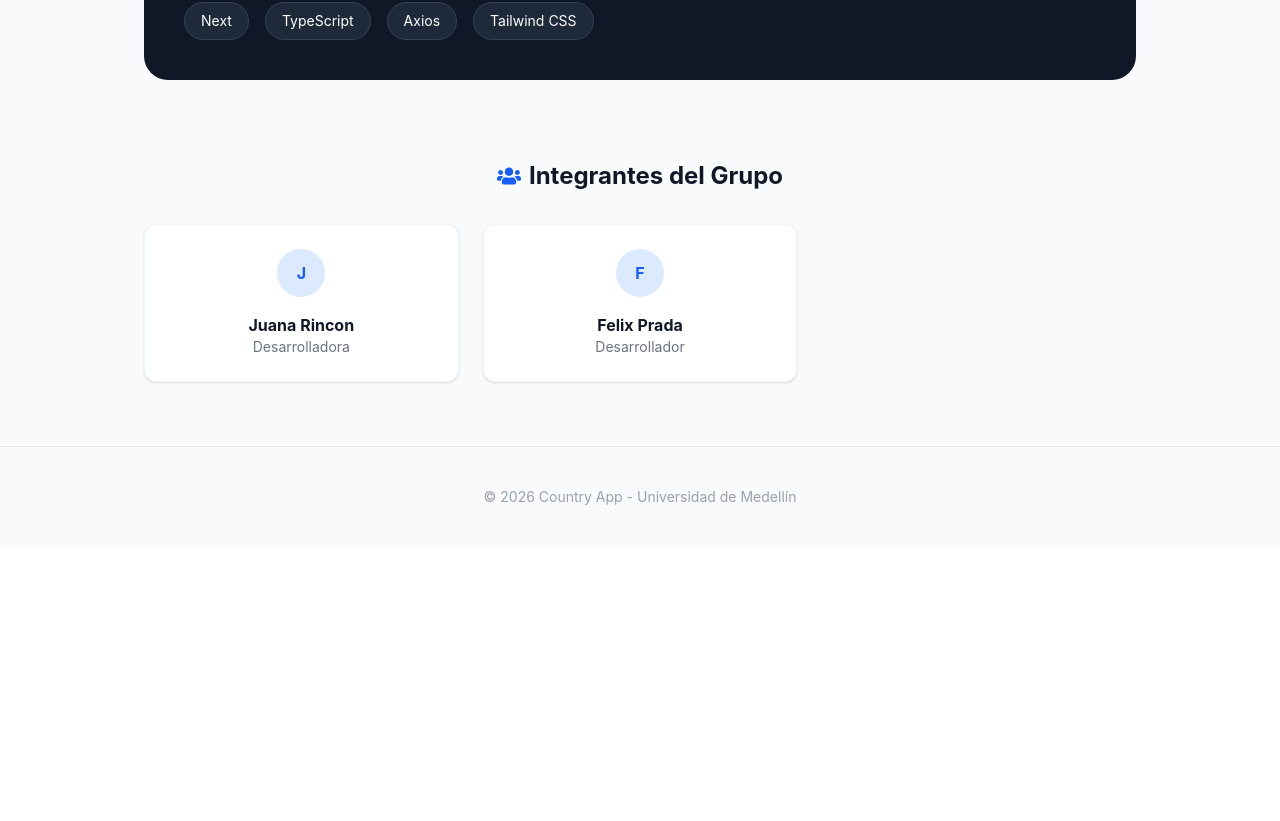
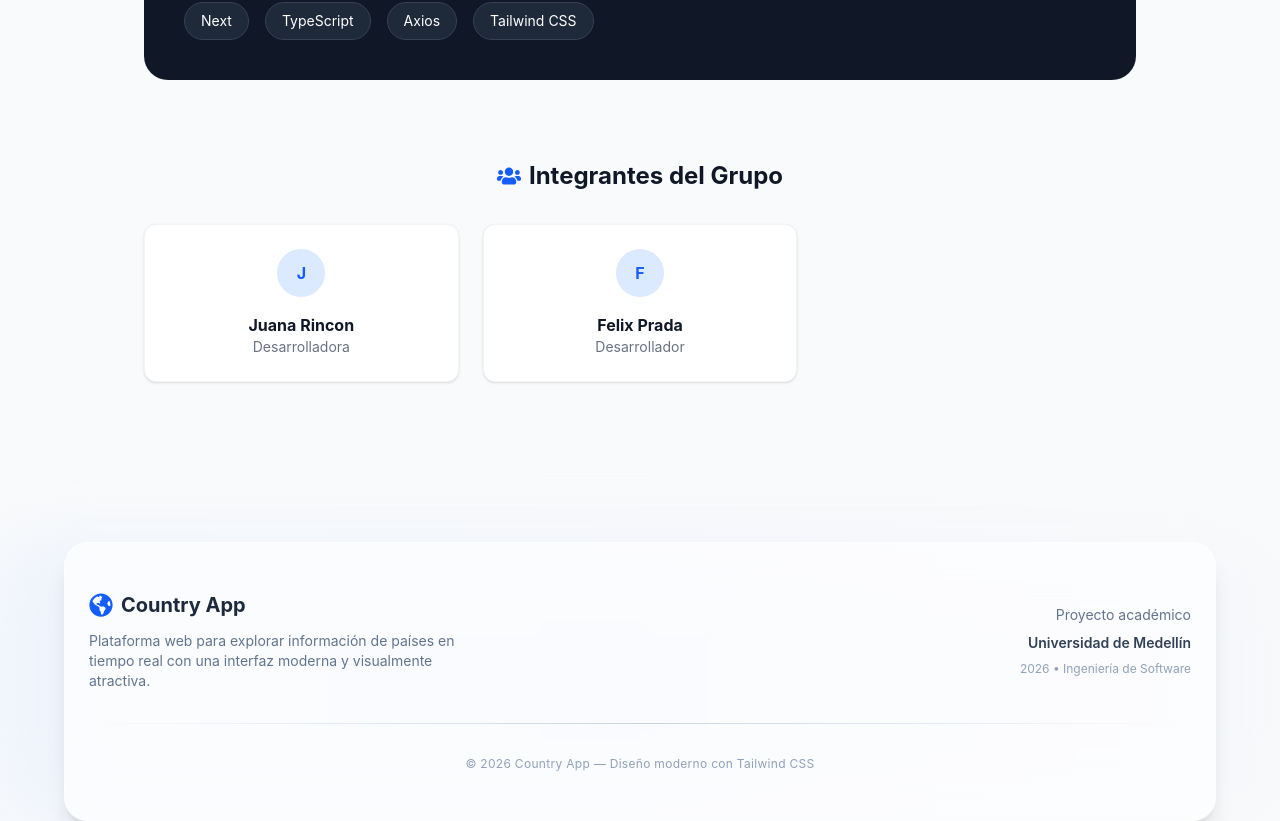
Before and after one commit to JrinconRG/Country-Api-React, a Next.js app: page / in a window 1280 px wide. Shown: the part 860-1681 px from the top of the page. Before the commit the page ends 1407 px from the top, so only its background shows below. Built offline with nearby package versions, Linux system fonts and the light colour scheme.

Commit message:
feat:Agregar footer reutilizable

```diff
--- a/app/components/footer.tsx
+++ b/app/components/footer.tsx
@@ -0,0 +1,50 @@
+import { FaGlobeAmericas } from "react-icons/fa";
+
+export default function Footer() {
+  return (
+    <footer className="mt-24 relative">
+
+      {/* 🌈 Fondo decorativo */}
+      <div className="absolute inset-0 bg-gradient-to-r from-blue-100 via-indigo-100 to-slate-100 blur-2xl opacity-40"></div>
+
+      <div className="relative max-w-6xl mx-auto px-6 py-12 rounded-3xl bg-white/70 backdrop-blur-xl border border-white/40 shadow-xl">
+
+        <div className="flex flex-col md:flex-row justify-between items-center gap-8">
+
+          {/* 🌍 LOGO + DESCRIPCIÓN */}
+          <div className="text-center md:text-left space-y-3">
+            <div className="flex items-center justify-center md:justify-start gap-2 text-xl font-bold text-slate-800">
+              <FaGlobeAmericas className="text-blue-600 text-2xl" />
+              Country App
+            </div>
+            <p className="text-sm text-slate-500 max-w-sm">
+              Plataforma web para explorar información de países en tiempo real
+              con una interfaz moderna y visualmente atractiva.
+            </p>
+          </div>
+
+          {/* 📊 INFO DEL PROYECTO */}
+          <div className="text-center md:text-right space-y-2">
+            <p className="text-sm text-slate-500">Proyecto académico</p>
+            <p className="text-sm font-semibold text-slate-700">
+              Universidad de Medellín
+            </p>
+            <p className="text-xs text-slate-400">
+              2026 • Ingeniería de Software
+            </p>
+          </div>
+
+        </div>
+
+        {/* 🔻 Línea decorativa */}
+        <div className="my-8 h-px bg-gradient-to-r from-transparent via-slate-300 to-transparent"></div>
+
+        {/* © COPYRIGHT */}
+        <div className="text-center text-xs text-slate-400 tracking-wide">
+          © 2026 Country App — Diseño moderno con Tailwind CSS
+        </div>
+
+      </div>
+    </footer>
+  );
+}
--- a/app/page.tsx
+++ b/app/page.tsx
@@ -2,6 +2,7 @@
 
 import React from 'react';
 import {  FaUsers, FaGlobeAmericas, FaSearch, FaMapMarkerAlt, FaFilter } from 'react-icons/fa';
+import Footer from "../app/components/footer";
 import Header from "../app/components/header";
 export default function HomePage() {
 
@@ -93,10 +94,7 @@ export default function HomePage() {
         </section>
       </main>
 
-      {/* FOOTER */}
-      <footer className="text-center py-10 border-t border-gray-200">
-        <p className="text-sm text-gray-400">© 2026 Country App - Universidad de Medellín</p>
-      </footer>
+      <Footer/>
     </div>
   );
 }
--- a/app/paises/page.tsx
+++ b/app/paises/page.tsx
@@ -2,7 +2,7 @@
 
 import { useCountries } from "../hooks/useCountries";
 import Header from "../../app/components/header";
-
+import Footer from "../../app/components/footer";
 
 export default function PaisesPage() {
   const { countries, loading, error, fetchByName, fetchFilterByRegion } = useCountries();
@@ -106,6 +106,7 @@ export default function PaisesPage() {
             !loading && !error && <p className="col-span-full text-center text-slate-400">No hay resultados para tu búsqueda.</p>
           )}
         </div>
+        <Footer/>
       </div>
     </div>
   );
```
